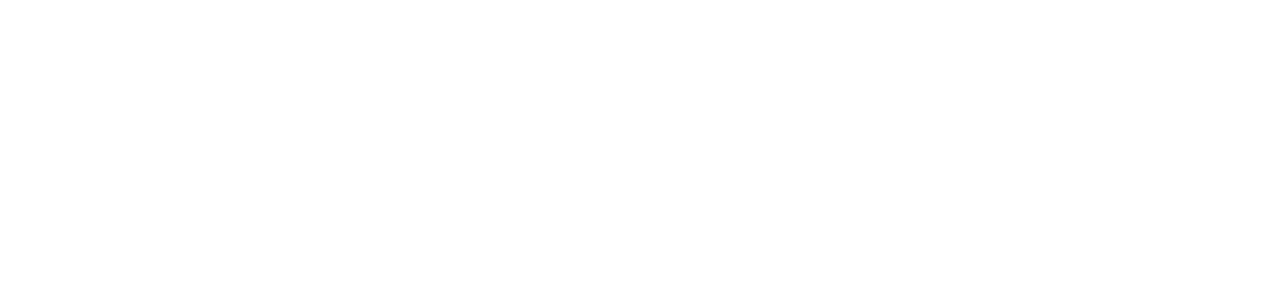
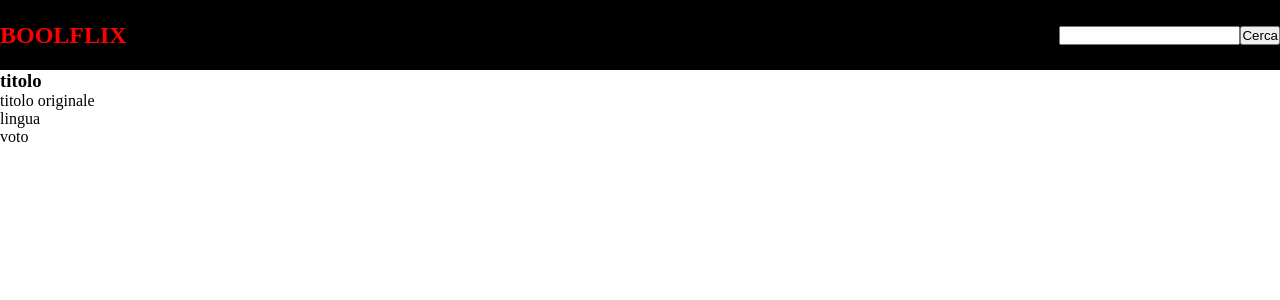
Before and after one commit to MorenaMastromarino/vue-boolflix, a Vue app: page / in a window 1280 px wide. Shown: the top 300 px of the page. Built offline with nearby package versions, Linux system fonts and the light colour scheme; no server answers.

Commit message:
chiamata axios

```diff
--- a/package.json
+++ b/package.json
@@ -8,6 +8,7 @@
     "lint": "vue-cli-service lint"
   },
   "dependencies": {
+    "axios": "^0.24.0",
     "core-js": "^3.6.5",
     "vue": "^2.6.11"
   },
--- a/src/App.vue
+++ b/src/App.vue
@@ -1,19 +1,41 @@
 <template>
   <div>
-
+    <Header/>
+    <Main/>
   </div>
 </template>
 
 <script>
+import Header from './components/Header.vue';
+import Main from './components/Main.vue';
+
+import axios from 'axios';
 
 export default {
   name: 'App',
   components: {
+   Header,
+   Main,
 
+  },
+  methods: {
+    getApi(){
+      axios.get('https://api.themoviedb.org/3/search/movie?api_key=4c65b157b05d7ca88b4ecc360dee1a81&language=it-IT&query=ritorno+al+futuro')
+      .then(response => {
+        console.log(response.data.results);
+      })
+      .catch(error => {
+        console.log(error);
+      })
+    }
+  },
+  mounted(){
+    this.getApi();
   }
 }
 </script>
 
 <style lang="scss">
+@import './assets/style/generals.scss';
 
 </style>
--- /dev/null
+++ b/src/assets/style/generals.scss
@@ -0,0 +1,5 @@
+*{
+  margin: 0;
+  padding: 0;
+  box-sizing: border-box;
+}
--- /dev/null
+++ b/src/components/Header.vue
@@ -0,0 +1,30 @@
+<template>
+  <header>
+    <h2>boolflix</h2>
+    <div>
+      <input type="text">
+      <button>Cerca</button>
+    </div>
+  </header>
+</template>
+
+<script>
+export default {
+  name: 'Header',
+
+}
+</script>
+
+<style lang="scss" scoped>
+  header {
+    display: flex;
+    align-items: center;
+    justify-content: space-between;
+    height: 70px;
+    background-color: black;
+    h2 {
+      text-transform: uppercase;
+      color: red;
+    }
+  }
+</style>
--- /dev/null
+++ b/src/components/Main.vue
@@ -0,0 +1,23 @@
+<template>
+  <main>
+
+    <div class="movie-box">
+       <h3>titolo</h3>
+        <p>titolo originale</p>
+        <p>lingua</p>
+        <p>voto</p>
+    </div>
+
+  </main>
+</template>
+
+<script>
+export default {
+  name: 'Main',
+
+}
+</script>
+
+<style lang="scss" scoped>
+
+</style>
```
Also changed, not shown: 1 other file (tests, documents, lock files or other folders).
